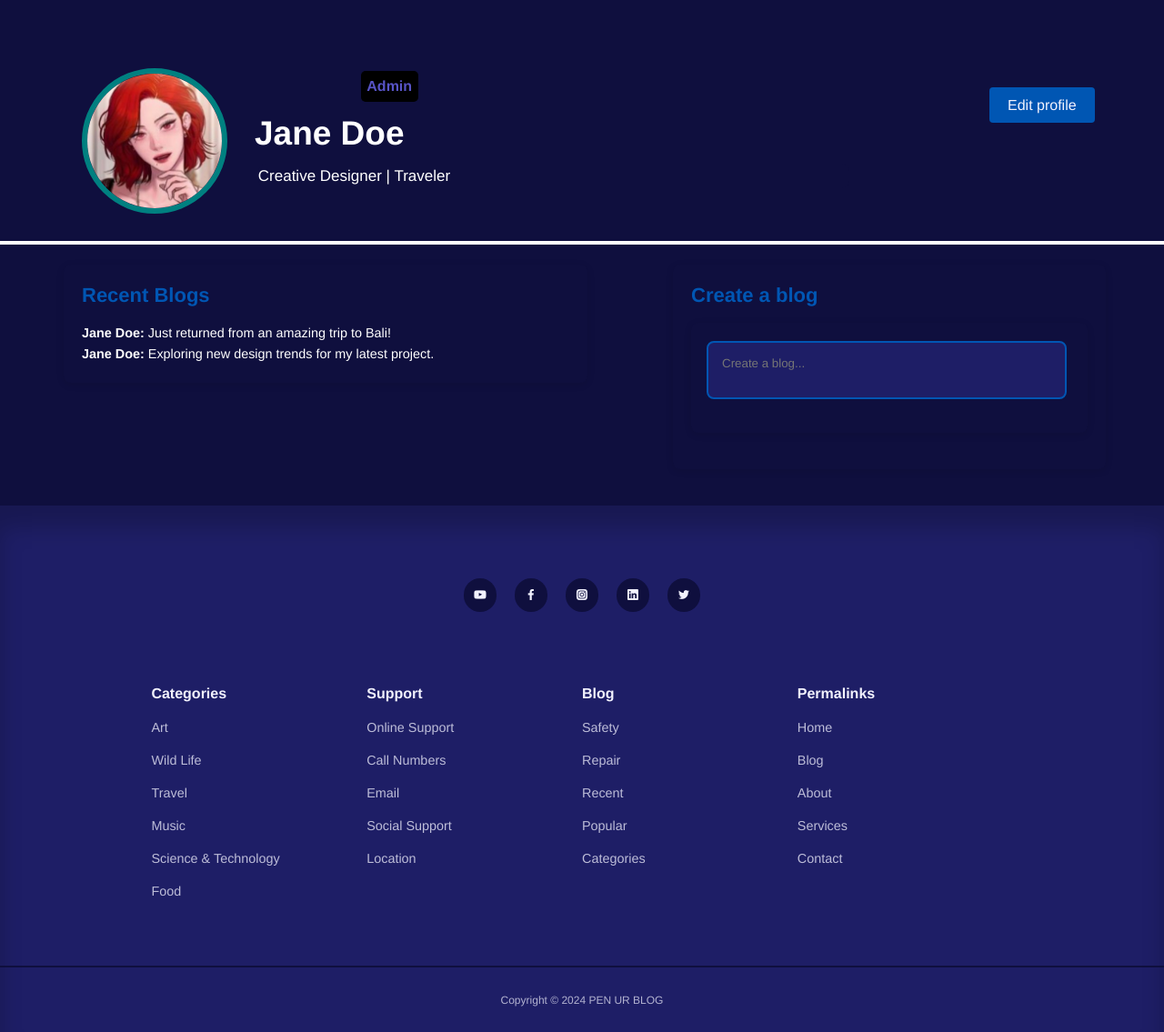
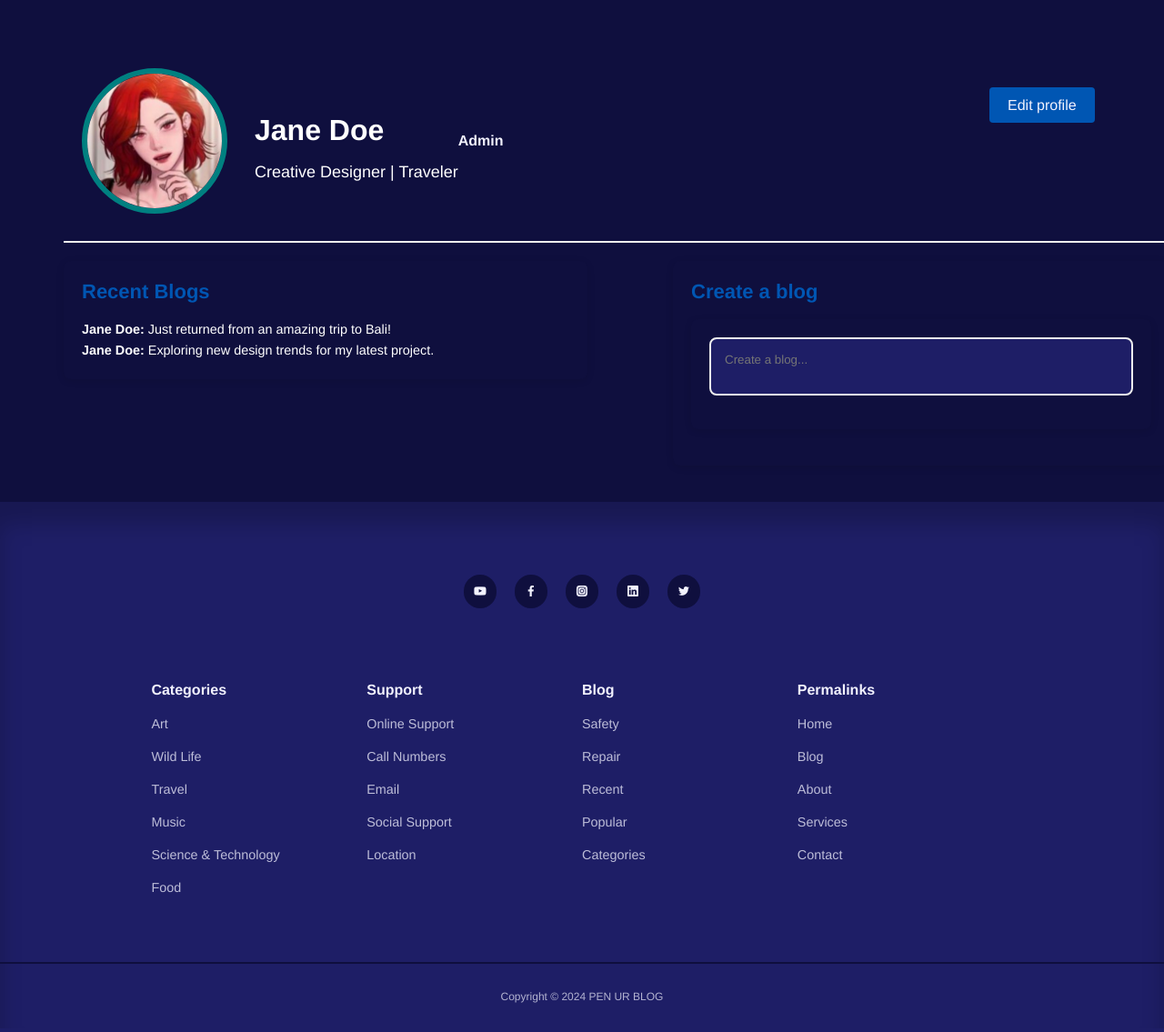
Before and after one commit to kyisinle/Pen-Ur-Blog, a PHP site: page /blog/profile.php in a window 1280 px wide; the page is wider, and only the part inside the window is pictured. Shown: the part 72-1207 px from the top of that part at 91% size. After the commit the page ends 1175 px from the top of that part, so only its background shows below. Run offline with PHP 8.4, Linux system fonts and the light colour scheme.

Commit message:
profile.php

```diff
--- a/blog/profile.php
+++ b/blog/profile.php
@@ -7,24 +7,11 @@ include 'partials/header1.php';
         <div class="divide">
             <section class="profile-info">
                 <img src="./images/avatar1.jpg" alt="Profile Picture" class="profile-pic">
-                <div class="profile-details" style="position:relative; top:-20px">
+                <div class="profile-details" >
 
                     <a href="profile.php">
-                    <h1 style="position:relative; top:22px; font-size:37px;">Jane Doe</h1></a>
-                    <p  style="width: 650px;
-
-                    border-radius: 8px;
-                     color: white;
-                     background-color:#0f0f3e ;
-                     overflow: hidden;
-                     width: 650px;
-                     font-size:17px;
-                    position:relative;
-                    right:12px;
-                    top:21px;
-                    border:none;
-                    left:3.8px;
-                    ">Creative Designer | Traveler</p>
+                    <h1 >Jane Doe</h1></a>
+                    <p>Creative Designer | Traveler</p>
 
 
                 <!--
@@ -42,12 +29,12 @@ include 'partials/header1.php';
                     border:none;
                     " >Creative Designer | Traveler</textarea>-->
                 </div>
-                <h4 style="background-color:black ; color:#5854c7; border-radius: 5px;padding: 6.5px; position:relative; right:43%; bottom: 60px; ">Admin</h4>
+                <h4 class="Admintag"  >Admin</h4>
                 <button class="edit-pp-btn" type="submit" style="position: absolute; left: 85%;"><a href="edit-profile.php">Edit profile</a</button>
 
             </section>
             <a href="#" style="cursor:default ;">
-            <div style="border: 2px solid white;width:2000px ;position: relative;right: 150px;top:-2px;margin:0; "></div></a>
+            <div class="profileborder" ></div></a>
             <section class="content">
                 <aside class="left-column">
                     <!--
@@ -75,12 +62,12 @@ include 'partials/header1.php';
                         </div>
                     </div>
                 </aside>
-                <main class="right-column" style="padding-right: 70px;">
+                <main class="right-column" >
                     <div class="posts">
                         <h3>Create a blog</h3>
                         <div class="new-post">
 
-                            <a href="add-post.php"> <textarea style="border-color: #0056b3; position: relative; right: 3px; " placeholder="Create a blog..."></textarea></a>
+                            <a href="add-post.php"> <textarea  placeholder="Create a blog..."></textarea></a>
 
                         </div>
                     </div>
```
